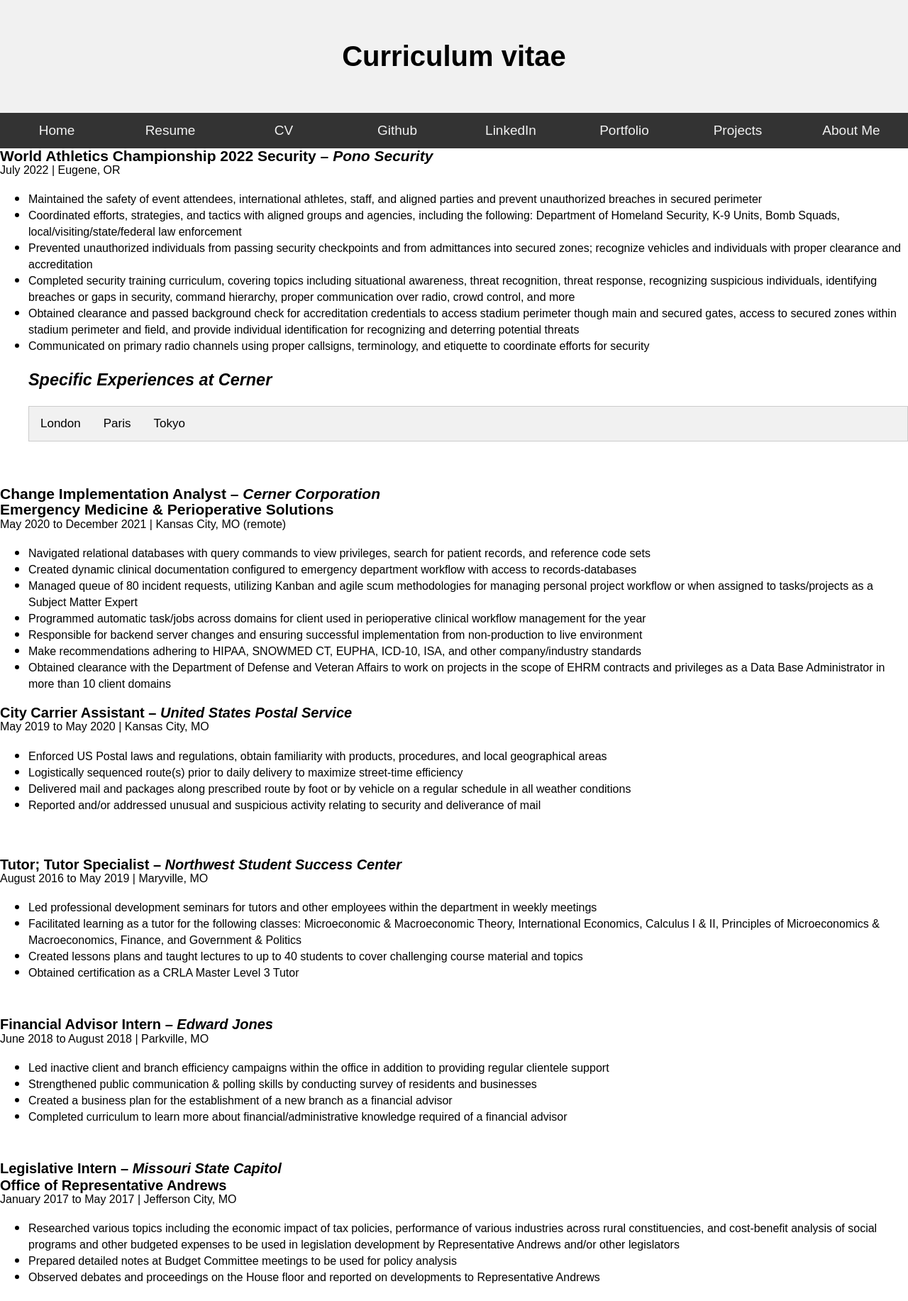
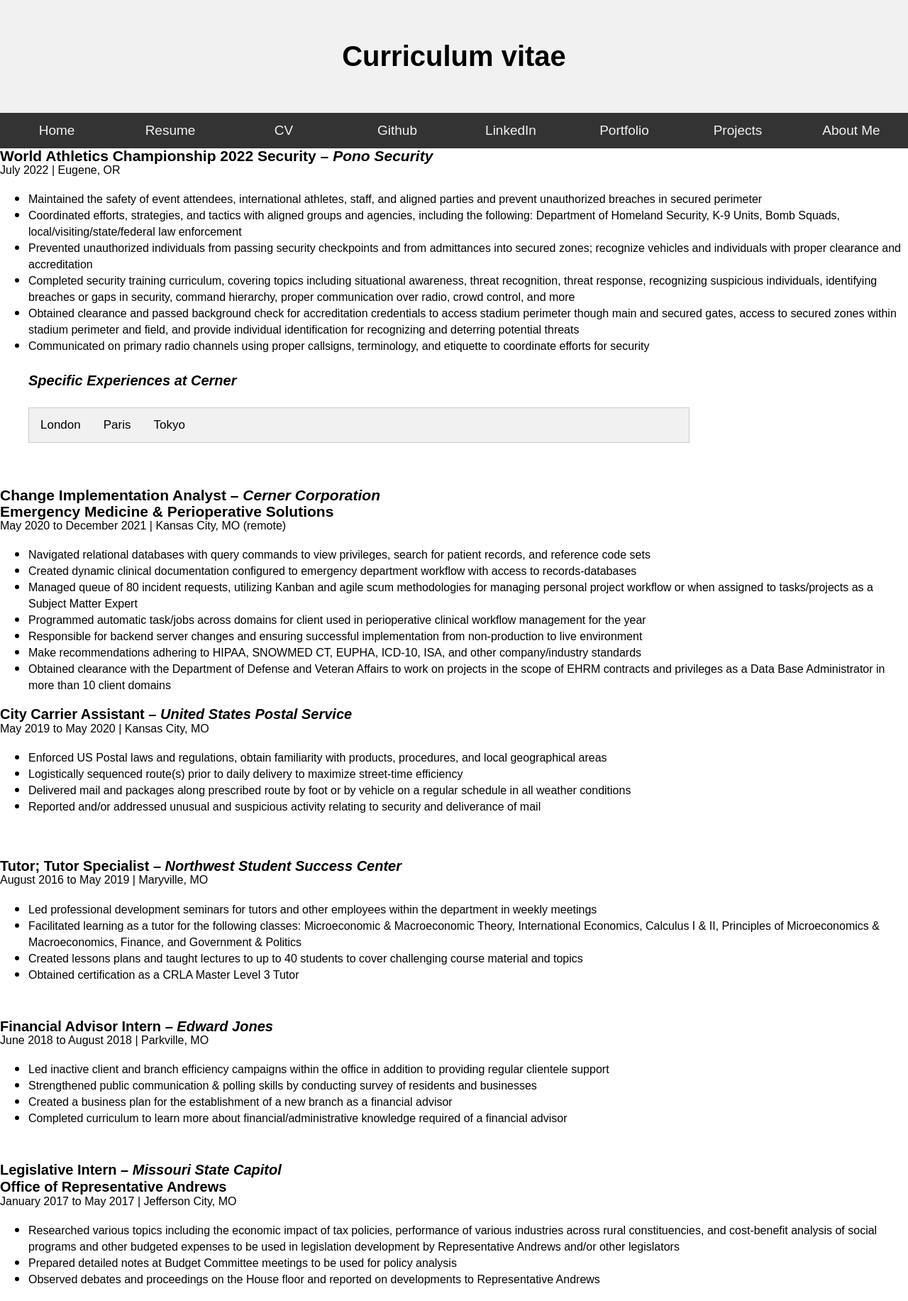
Before and after one commit to k-brew/personal-site, a Jekyll site: the page built from files/CV.html, in a window 1280 px wide. Shown: the whole page at 71% size. Built offline with Jekyll 4.4.1, drawn with Linux system fonts in a browser that asks for light colours.

Commit message:
Update CV.html

```diff
--- a/files/CV.html
+++ b/files/CV.html
@@ -12,6 +12,7 @@
   overflow: hidden;
   border: 1px solid #ccc;
   background-color: #f1f1f1;
+  width: 75%;
 }
 
 /* Style the buttons inside the tab */
@@ -77,7 +78,7 @@
     <li><span style='line-height:107%;font-family:"Arial",sans-serif;font-family:"Arial",sans-serif;font-size:12.0pt;color:black;'>Obtained clearance and passed background check for accreditation credentials to access stadium perimeter though main and secured gates, access to secured zones within stadium perimeter and field, and provide individual identification for recognizing and deterring potential threats</span></li>
     <li><span style='line-height:107%;font-family:"Arial",sans-serif;font-family:"Arial",sans-serif;font-size:12.0pt;color:black;'>Communicated on primary radio channels using proper callsigns, terminology, and etiquette to coordinate efforts for security</span></li>
 
-<h3><b><em>Specific Experiences at Cerner</em></b></h3>
+<h4><b><em>Specific Experiences at Cerner</em></b></h4>
 
 <div class="tab">
   <button class="tablinks" onclick="openCity(event, 'London')">London</button>
```
